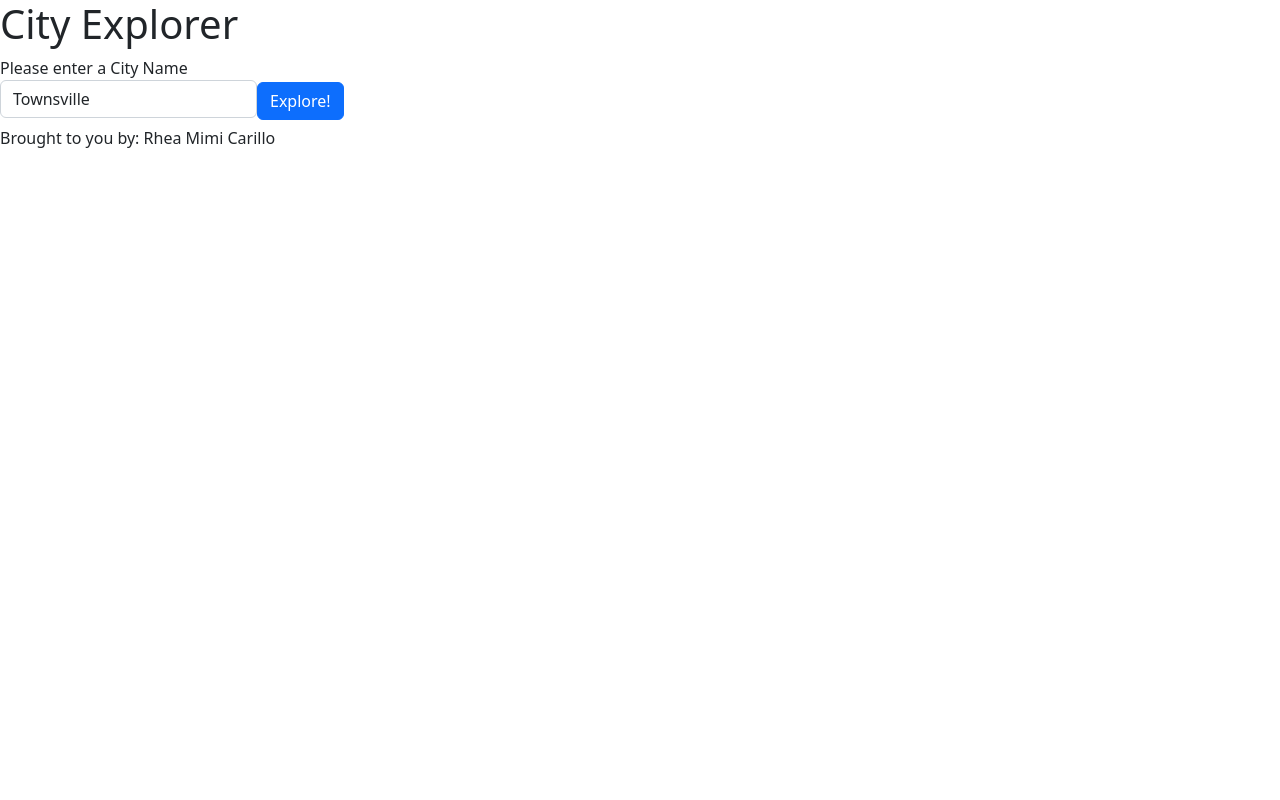
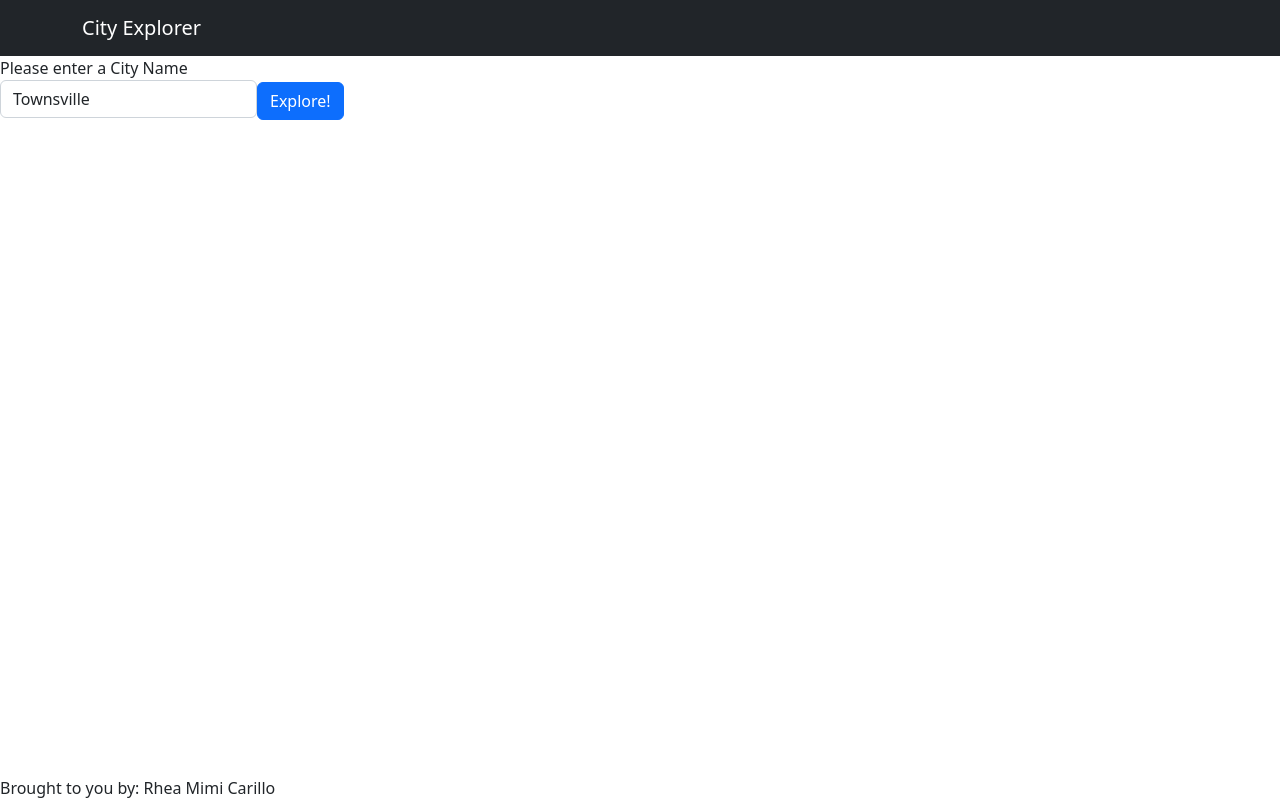
Before and after one commit to RheaMimiCarillo/city-explorer, a React (Create React App) app: page / in a window 1280 px wide. Built offline with nearby package versions, Linux system fonts and the light colour scheme.

Commit message:
added styles

```diff
--- a/src/components/Header.js
+++ b/src/components/Header.js
@@ -1,4 +1,8 @@
 import React from 'react';
+// import Nav from 'react/Nav';
+import Navbar from 'react-bootstrap/Navbar';
+import Container from 'react-bootstrap/Container';
+
 
 class Header extends React.Component
 {
@@ -6,9 +10,12 @@ class Header extends React.Component
   {
     return(
       <>
-        <header>
-          <h1>City Explorer</h1>
-        </header>
+        <Navbar bg="dark" variant="dark">
+          <Container>
+            <Navbar.Brand href="#home">City Explorer</Navbar.Brand>
+            {/* <Nav></Nav> */}
+          </Container>
+        </Navbar>
       </>
     )
   }
--- a/src/styles/App.css
+++ b/src/styles/App.css
@@ -1,3 +1,15 @@
 * {
   box-sizing: border-box;
 }
+
+
+/* make footer stick to top */
+footer{
+  width: 100%;
+  position: fixed;
+  bottom: 0;
+}
+
+h1{
+  font-size: 1.5rem;
+}
--- a/src/styles/Footer.css
+++ b/src/styles/Footer.css
@@ -1,3 +1,9 @@
 * {
   box-sizing: border-box;
 }
+
+footer{
+  width: 100%;
+  position: fixed;
+  bottom: 0;
+  }
```
